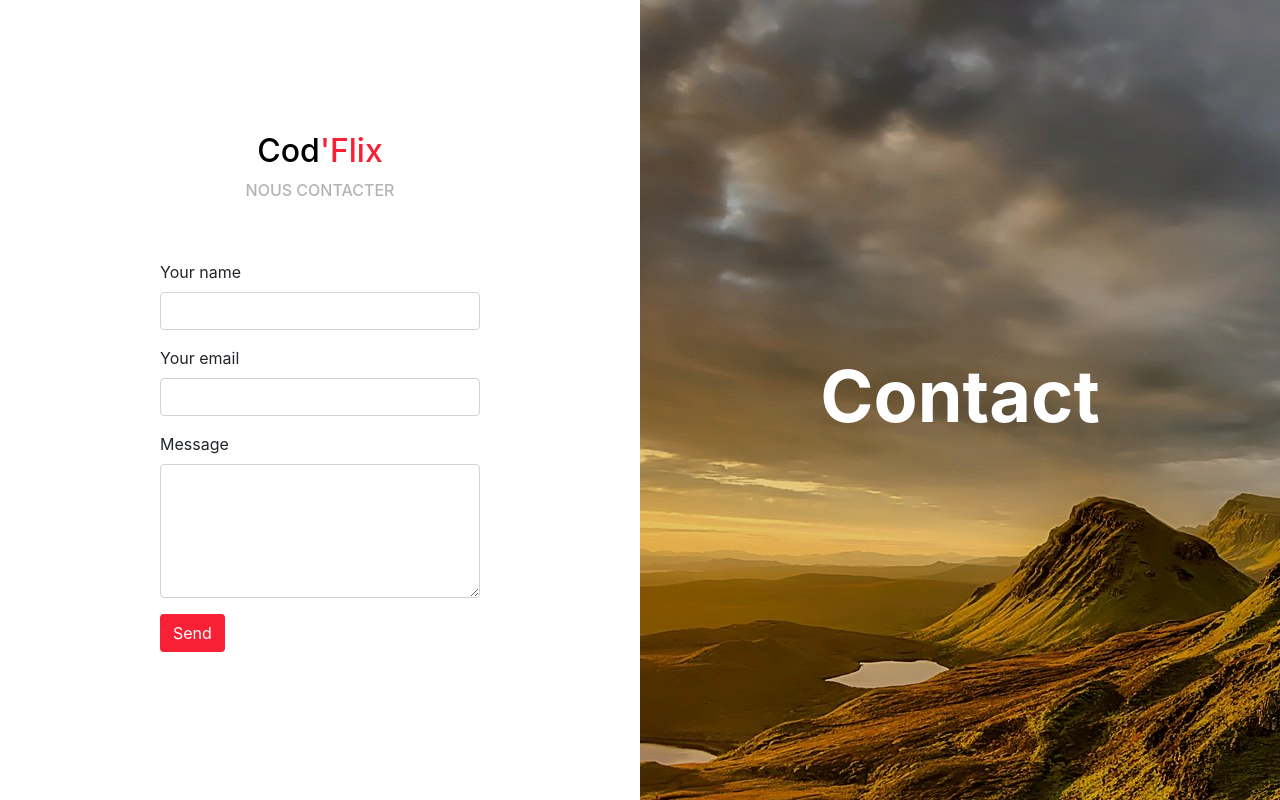
After one commit to MikaHub/ProjetPhp, a PHP site: template ec-code-2020-codflix-php-master/view/auth/contactView.php in a window 1280 px wide. The commit adds this page. Run offline with PHP 8.4, Linux system fonts and the light colour scheme; the template is opened without the code that fills it, so the values that code supplies are empty.

Commit message:
Add contactPage

```diff
--- /dev/null
+++ b/ec-code-2020-codflix-php-master/view/auth/contactView.php
@@ -0,0 +1,56 @@
+<?php ob_start(); ?>
+
+<div class="landscape">
+  <div class="bg-black">
+    <div class="row no-gutters">
+      <div class="col-md-6 full-height bg-white">
+        <div class="auth-container">
+          <a href=index.php> <h2><span>Cod</span>'Flix</h2></a>
+          <h3>Nous Contacter</h3>
+
+          <form method="post" action="index.php?action=contact" class="custom-form">
+
+            <div class="form-group">
+              <label for="email">Your name</label>
+              <input type="text" name="name" value="" id="name" class="form-control" />
+            </div>
+
+            <div class="form-group">
+              <label for="password">Your email</label>
+              <input type="email" name="email" id="email" class="form-control" />
+            </div>
+
+            <div class="form-group">
+              <label for="comment">Message</label>
+              <textarea class="form-control" rows="5" id="comment"></textarea>
+            </div>
+
+            <div class="form-group">
+              <div class="row">
+                <div class="col-md-6">
+                  <button type="submit" href="" class="btn bg-red">Send</button>
+                </div>
+              <div class="col-md-6">
+              </div>
+            </div>
+          </div>
+
+            <span class="error-msg">
+              <?= isset( $error_msg ) ? $error_msg : null; ?>
+            </span>
+          </form>
+        </div>
+      </div>
+      <div class="col-md-6 full-height">
+        <div class="auth-container">
+          <h1>Contact</h1>
+        </div>
+      </div>
+    </div>
+  </div>
+</div>
+
+
+<?php $content = ob_get_clean(); ?>
+
+<?php require( 'view/base.php'); ?>
--- a/ec-code-2020-codflix-php-master/view/dashboard.php
+++ b/ec-code-2020-codflix-php-master/view/dashboard.php
@@ -18,8 +18,8 @@
         <h2 class="title">Bienvenue</h2>
         <div class="sidebar-menu">
           <ul>
-            <li class="active"><a href="/CodFlix/">Médias</a></li>
-            <li><a href="#">Nous contacter</a></li>
+            <li class="active"><a href="index.php">Médias</a></li>
+            <li><a href="index.php?action=contact">Nous contacter</a></li>
             <li><a href="index.php?action=logout">Me déconnecter</a></li>
           </ul>
         </div>
@@ -43,7 +43,7 @@
       </div>
     </div>
 
-    <script src="public/lib/jquery/js/jquery-3.5.0.min"></script>
+    <script src="public/lib/jquery/js/jquery-3.5.0.min.js"></script>
     <script src="public/lib/bootstrap/js/bootstrap.min.js"></script>
 
     <script src="public/js/script.js"></script>
--- a/ec-code-2020-codflix-php-master/view/homeView.php
+++ b/ec-code-2020-codflix-php-master/view/homeView.php
@@ -12,8 +12,9 @@
                 </div>
             </div>
             <div class="row btn-container">
-                <div class="col-md-6"><a href="index.php?action=login" class="btn btn-block bg-red">Connexion</a></div>
-                <div class="col-md-6"><a href="index.php?action=signup" class="btn btn-block bg-blue">Inscription</a></div>
+                <div class="col-md-4"><a href="index.php?action=login" class="btn btn-block bg-red">Connexion</a></div>
+                <div class="col-md-4"><a href="index.php?action=signup" class="btn btn-block bg-blue">Inscription</a></div>
+                <div class="col-md-4"><a href="index.php?action=contact" class="btn btn-block bg-red">Nous contacter</a></div>
             </div>
         </div>
     </div>
```
Also changed, not shown: ec-code-2020-codflix-php-master/controller/contactController.php (added, +25 -0 lines), 1 other file.
